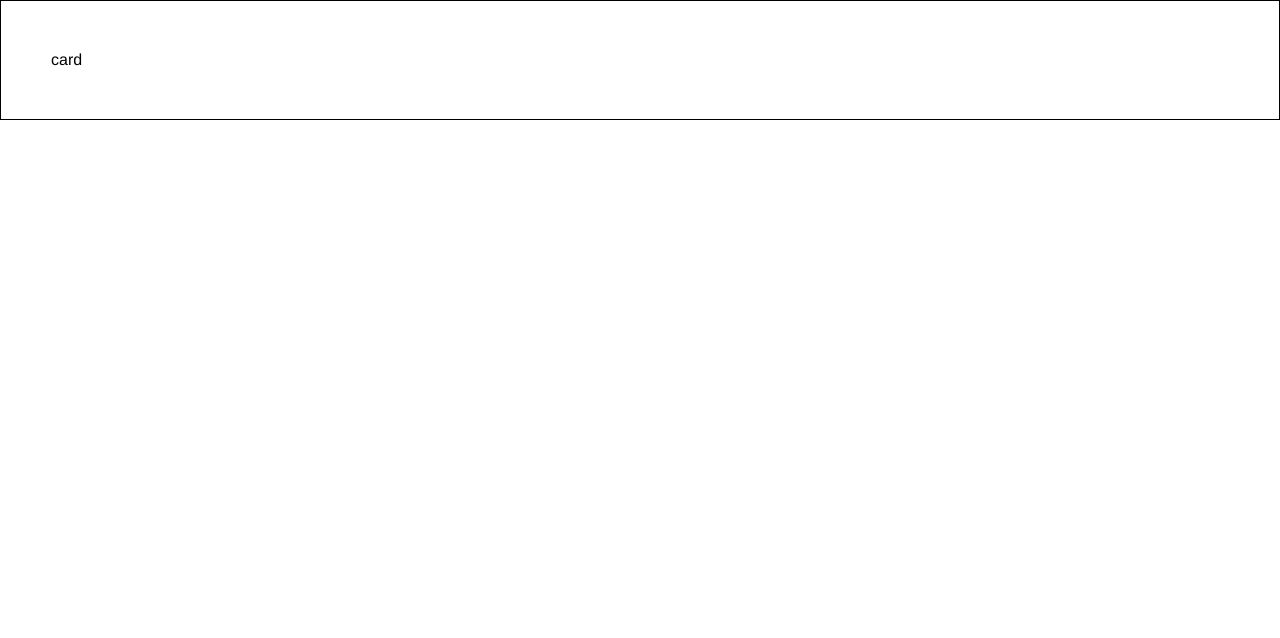
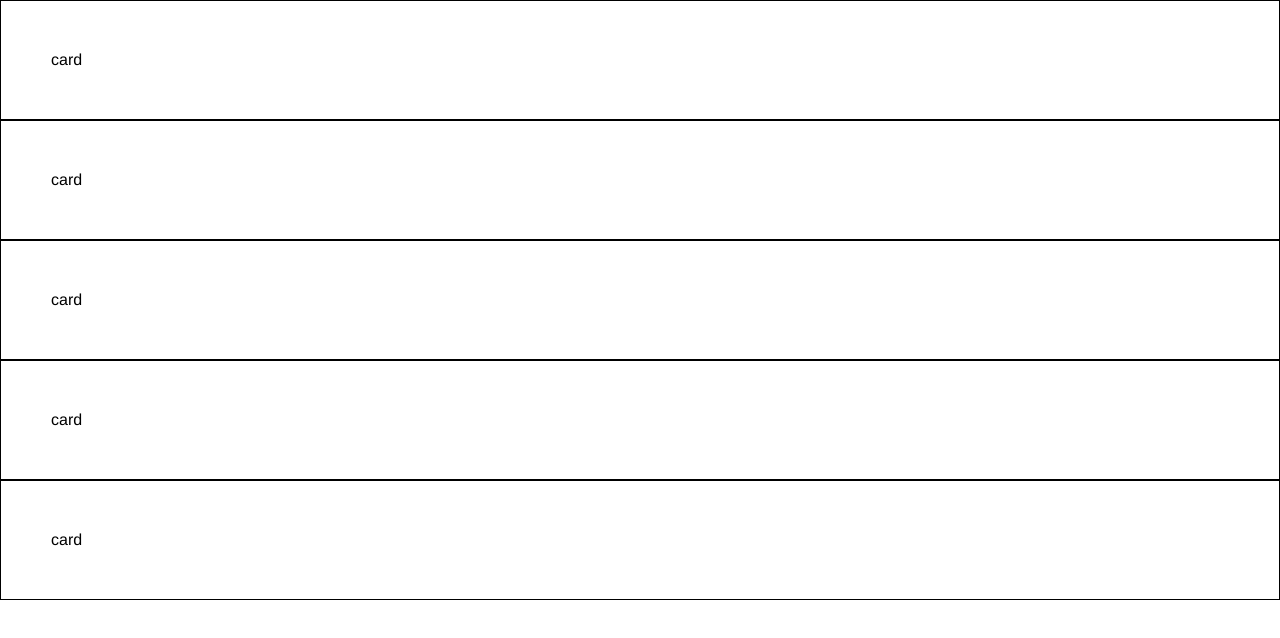
Before and after one commit to Aster0N/color-palette-picker, a Vue app: page / in a window 1280 px wide. Shown: the top 638 px of the page. Built offline with nearby package versions, Linux system fonts and the light colour scheme.

Commit message:
Created a random color card component generation

```diff
--- a/src/components/ColorPicker.vue
+++ b/src/components/ColorPicker.vue
@@ -1,7 +1,12 @@
 <template>
 	<div>
 		<div class="cards">
-			<color-card />
+			<color-card
+				v-for="card in 5"
+				:key="card.id"
+				:startGenerateCards="startGenerateCards"
+				@getGeneratedCard="getGeneratedCard"
+			/>
 		</div>
 	</div>
 </template>
@@ -16,10 +21,16 @@ export default {
 	data() {
 		return {
 			startGenerateCards: false,
+			cards: [],
 		};
 	},
+	methods: {
+		getGeneratedCard(card) {
+			this.cards.push(card);
+		},
+	},
 	mounted() {
-		this.generateCards = true;
+		this.startGenerateCards = true;
 	},
 };
 </script>
--- a/src/components/UI/ColorCard.vue
+++ b/src/components/UI/ColorCard.vue
@@ -3,7 +3,31 @@
 </template>
 
 <script>
-export default {};
+export default {
+	props: {
+		startGenerateCards: {
+			type: Boolean,
+			required: true,
+		},
+	},
+	methods: {
+		generateCard() {
+			const card = {
+				id: Date.now(),
+				color: Math.floor(Math.random() * 0xffffff).toString(16),
+				pinned: false,
+			};
+			this.$emit("getGeneratedCard", card);
+		},
+	},
+	watch: {
+		startGenerateCards(value) {
+			if (value) {
+				this.generateCard();
+			}
+		},
+	},
+};
 </script>
 
 <style lang="scss">
```
